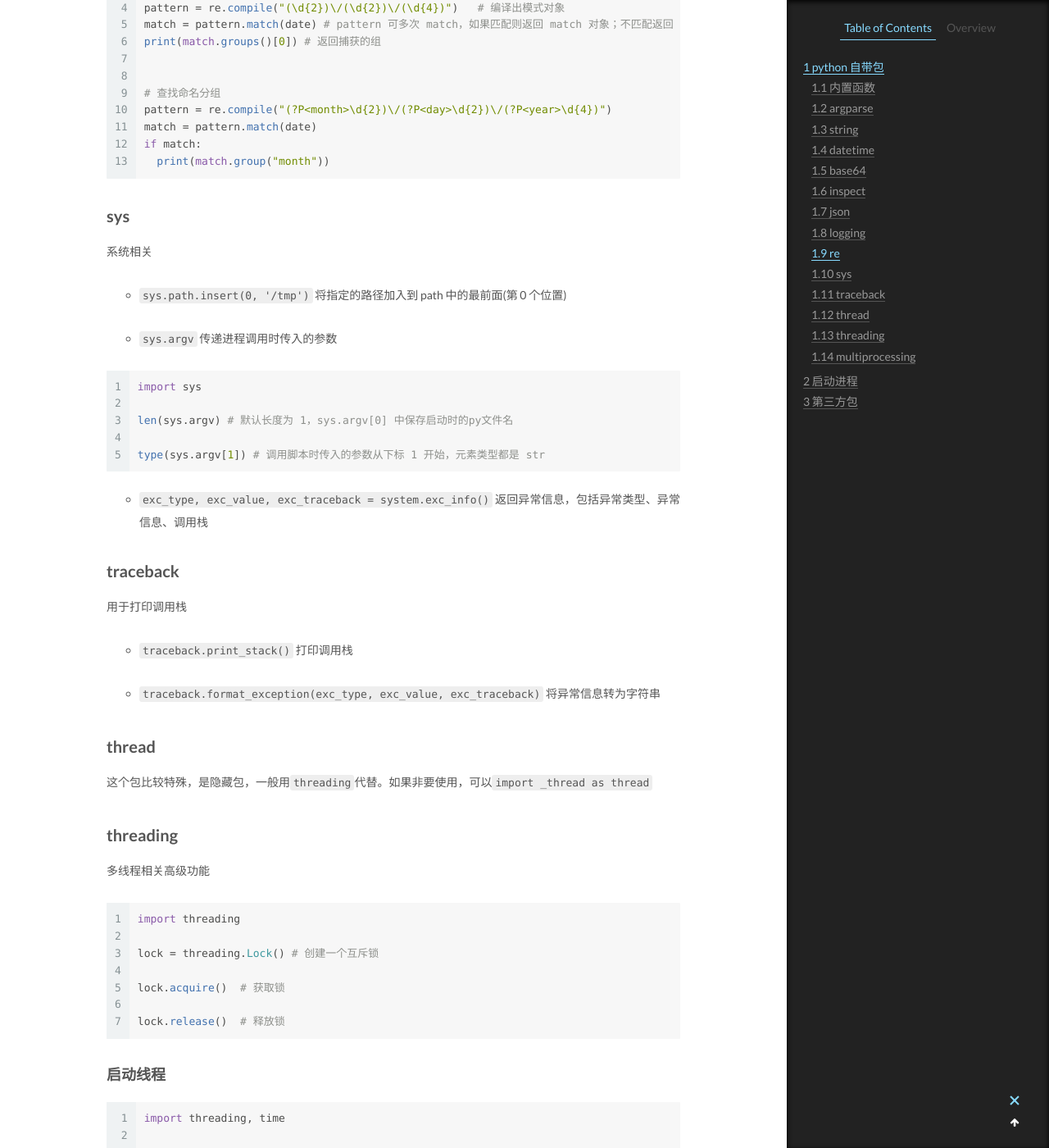
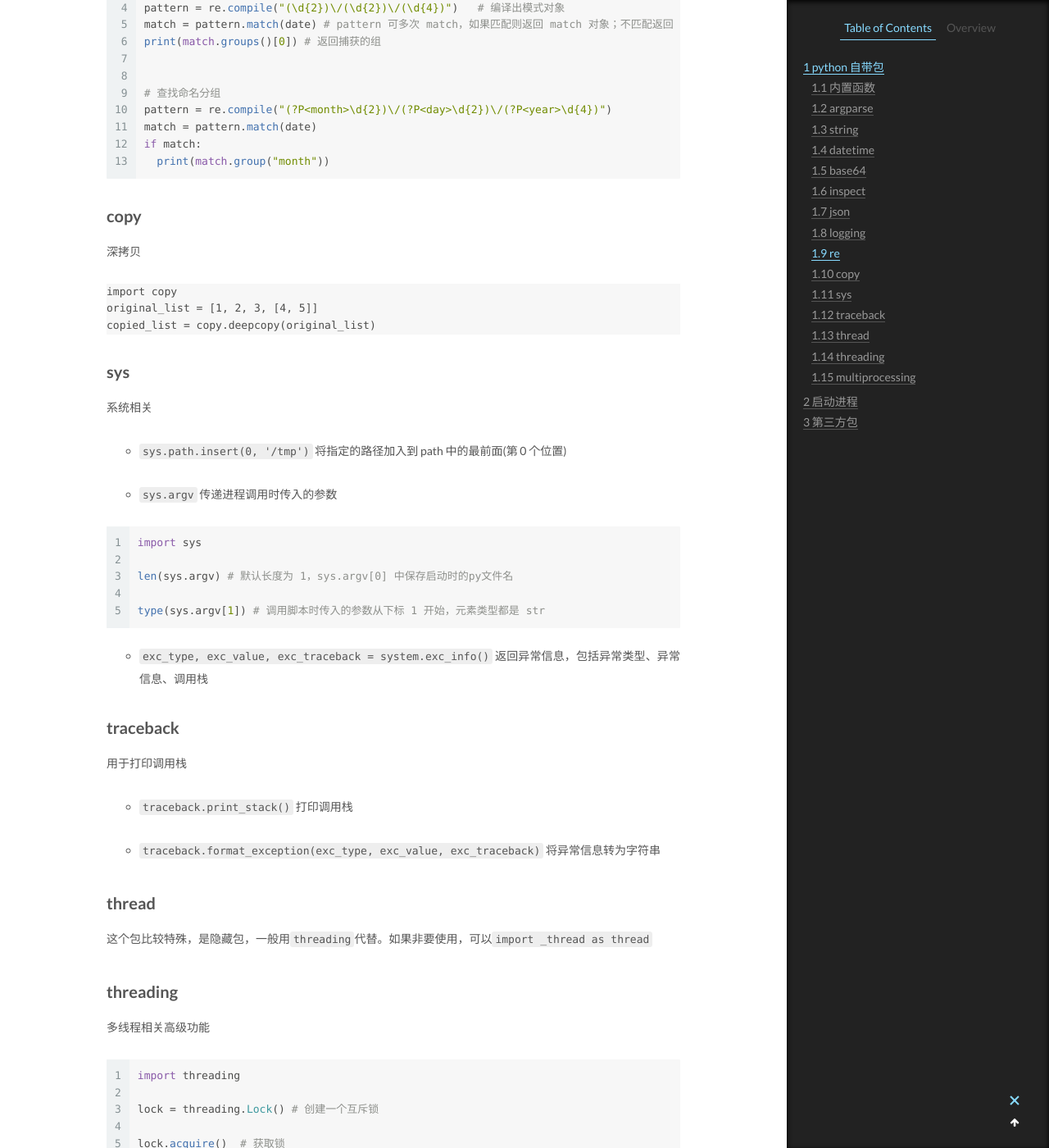
Before and after one commit to CodeHunter2006/CodeHunter2006.github.io, a Jekyll site: the page built from _posts/2022-12-31-Python_package.md, in a window 1280 px wide and 1400 px high, scrolled down 4542 px. Shown: the whole window at 82% size. Built offline with Jekyll 4.4.1, drawn with Linux system fonts in a browser that asks for light colours.

Commit message:
doc: add contents

````diff
--- a/_posts/2022-12-31-Python_package.md
+++ b/_posts/2022-12-31-Python_package.md
@@ -204,6 +204,16 @@ pattern = re.compile("(?P<month>\d{2})\/(?P<day>\d{2})\/(?P<year>\d{4})")
 match = pattern.match(date)
 if match:
   print(match.group("month"))
+```
+
+## copy
+
+深拷贝
+
+```Python
+import copy
+original_list = [1, 2, 3, [4, 5]]
+copied_list = copy.deepcopy(original_list)
 ```
 
 ## sys
````
Also changed, not shown: _posts/2019-10-01-Go_Modules.md (+1 -0 lines), _posts/2020-03-18-SQL_CMD.md (+1 -1 lines), _posts/2020-04-07-MySQL_Index_Optimize_1.md (+1 -1 lines), _posts/2020-06-05-Network_Protocol.md (+2 -0 lines).
